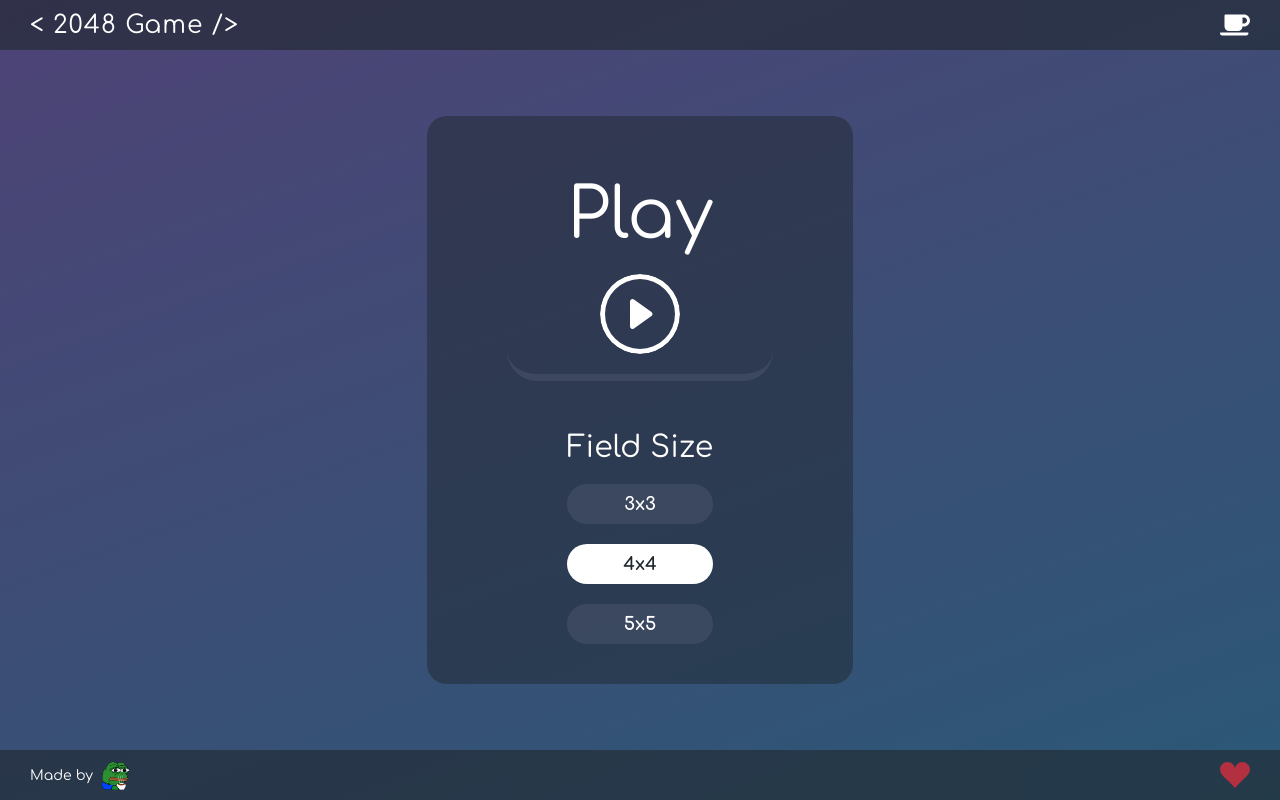
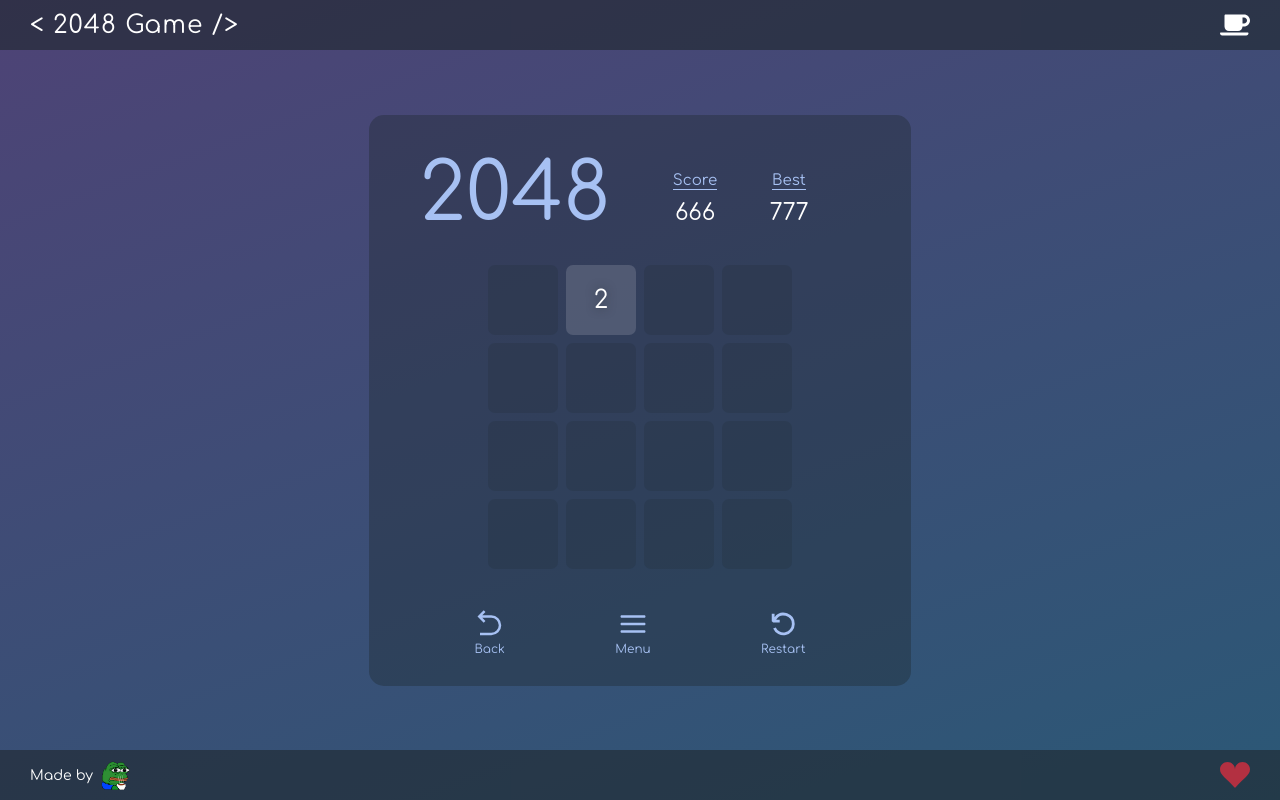
Before and after one commit to Ryabaa/2048-Game, a React (Create React App) app: page / in a window 1280 px wide. Built offline with nearby package versions, Linux system fonts and the light colour scheme.

Commit message:
middlware commit

```diff
--- a/src/components/game/GameContext.jsx
+++ b/src/components/game/GameContext.jsx
@@ -5,10 +5,11 @@ import createPiece from "./createPiece";
 import movePiece from "./movePiece";
 import handleKeyPress from "./handleKeyPress";
 import formView from "./formView";
+import checkFieldFullness from "./checkFieldFullness";
 
 export const GameContext = createContext();
 
-const initialGameState = "start";
+const initialGameState = "game";
 const initialFieldSize = 4;
 const initialField = [];
 const initialPieces = [];
@@ -24,6 +25,7 @@ export const GameProvider = (props) => {
     useEffect(() => {
         movePiece(moveDirection, setMoveDirection, pieces, setPieces, fieldSize);
         formView(fieldSize, setField, pieces);
+        checkFieldFullness(pieces, fieldSize, setGameState);
     }, [moveDirection, pieces]);
 
     useEffect(() => {
--- /dev/null
+++ b/src/components/game/checkFieldFullness.js
@@ -0,0 +1,18 @@
+function checkFieldFullness(pieces, fieldSize, setGameState) {
+    let nextPieces = [];
+
+    pieces.forEach((piece) => {
+        nextPieces.push(pieces.findIndex((element) => piece.x === element.x && piece.y === element.y + 1));
+        nextPieces.push(pieces.findIndex((element) => piece.x === element.x + 1 && piece.y === element.y));
+        nextPieces.push(pieces.findIndex((element) => piece.x === element.x && piece.y === element.y - 1));
+        nextPieces.push(pieces.findIndex((element) => piece.x === element.x - 1 && piece.y === element.y));
+
+        /* if (pieces.length === fieldSize * fieldSize && pieces[leftPieceIndex].number === piece.number) {
+            console.log("end");
+        } */
+    });
+
+    console.log(nextPieces);
+}
+
+export default checkFieldFullness;
--- a/src/components/game/createPiece.js
+++ b/src/components/game/createPiece.js
@@ -8,8 +8,7 @@ function createPiece(fieldSize, pieces, setPieces) {
             number: getRandom(null, [2, 4]),
         };
 
-        //Проверку полон ли массив, потом вынести в фукнцию завершения игры
-        if (pieces !== [] && pieces.length !== fieldSize * fieldSize) {
+        if (pieces !== []) {
             const pieceIndex = pieces.findIndex((piece) => piece.x === newPiece.x && piece.y === newPiece.y);
             if (pieceIndex !== -1) {
                 getData();
```
Also changed, not shown: src/components/game/gameState.js (deleted).
